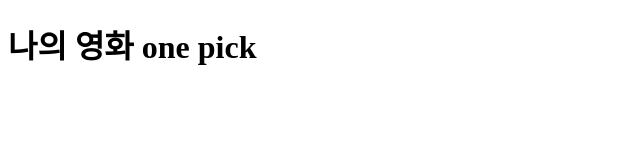
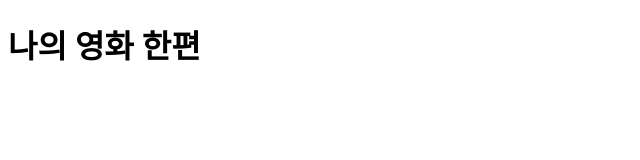
Before and after one commit to mbros1117-del/web261012, a plain HTML site: page index.html in a window 1280 px wide. Shown: the whole page, without its empty margins (0-640 px from the left). Drawn offline with Linux system fonts and the light colour scheme.

Commit message:
index.html 살짝 변경

```diff
--- a/index.html
+++ b/index.html
@@ -6,6 +6,6 @@
     <title>권민재</title>
 </head>
 <body>
-    <h1>나의 영화 one pick</h1>
+    <h1>나의 영화 한편</h1>
 </body>
 </html>
```
